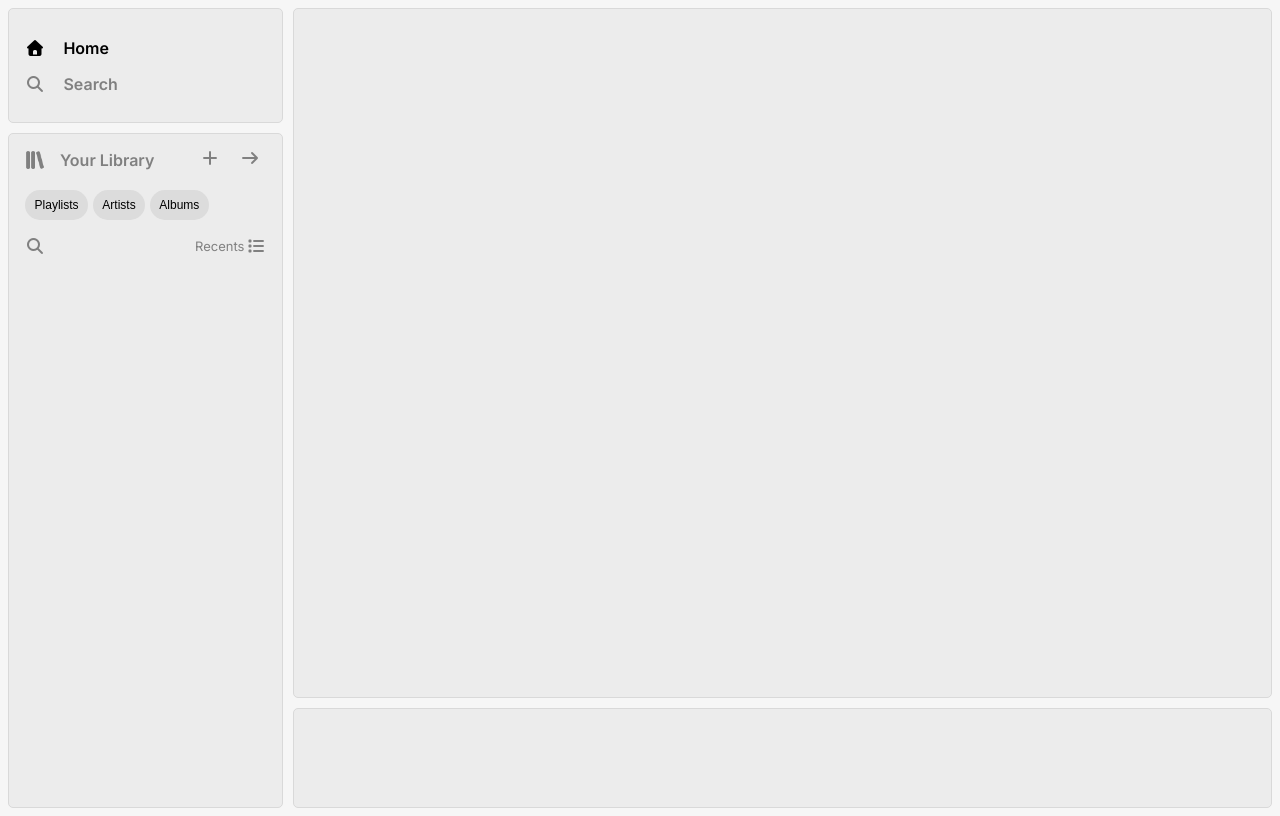
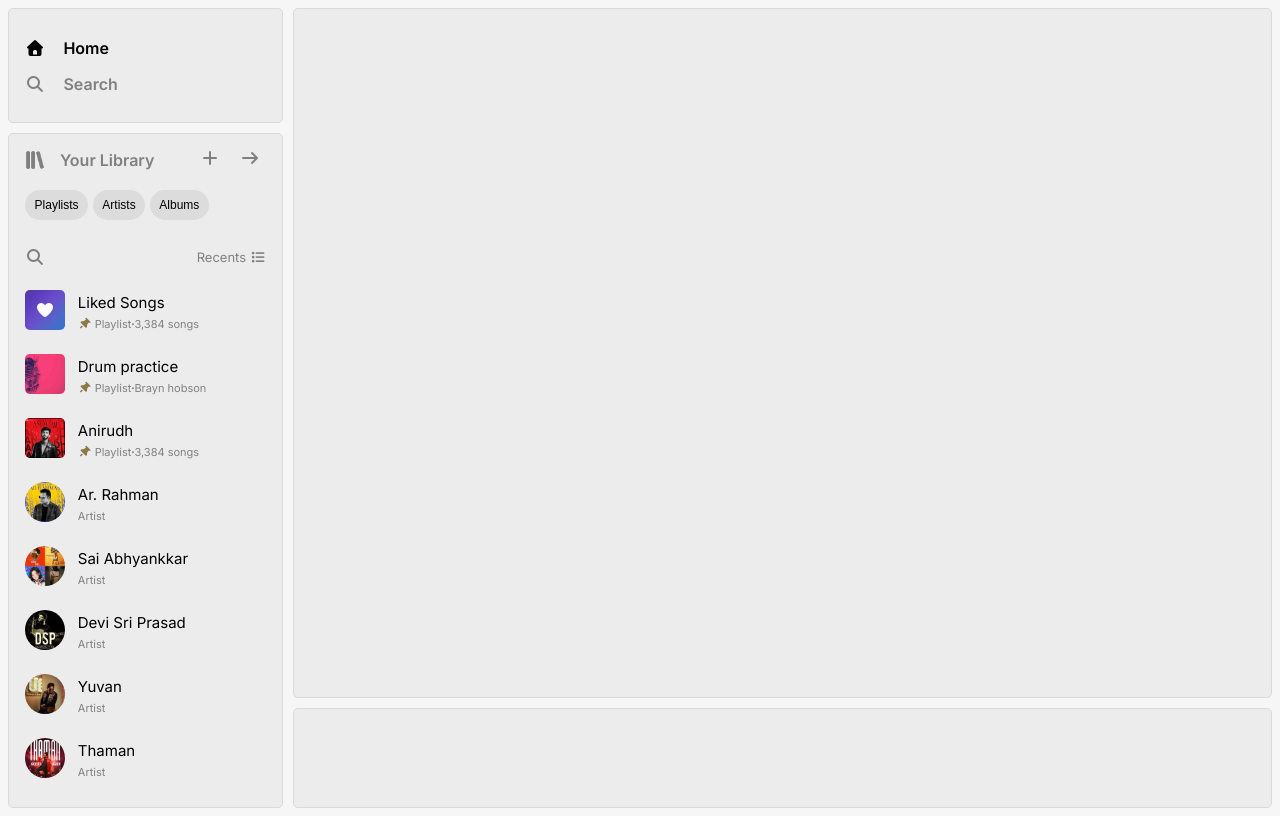
Before and after one commit to bittugurrala/Spotify_clone, a plain HTML site: page index.html in a window 1280 px wide. Drawn offline with Linux system fonts and the light colour scheme.

Commit message:
Finalised and added sidebar with profiles

```diff
--- a/index.html
+++ b/index.html
@@ -44,12 +44,98 @@
                 <span class = "mag-icon">
                     <i class="fa-solid fa-magnifying-glass"></i>
                 </span>
-                <span class = "recent-span">
-                    <p>Recents</p>
+                <span class = "list-icon">
+                    <p class = "recent-span">Recents
+                        <i class="fa-solid fa-list"></i>
+                    </p>
+
                 </span>
-                <span class = "list-icon">
-                    <i class="fa-solid fa-list"></i>
-                </span>
+            </div>
+            <div class = "playlists-container">
+                <div class="playlist">
+                    <div class = "thumbnail">
+                        <i class="fa-solid fa-heart"></i>
+                    </div>
+                    <div class = "desc">
+                        <p>Liked Songs</p>
+                        <span class = "count">
+                            <p class = "songs-count"><i class="fa-solid fa-thumbtack "></i>
+                                Playlist <span><i class="fa-solid fa-circle"></i></span>  3,384 songs</p>
+                        </span>
+                    </div>
+                </div>
+                <div class="playlist">
+                    <div class = "list1 thumbnail">
+                    </div>
+                    <div class = "desc">
+                        <p>Drum practice</p>
+                        <span class = "count">
+                            <p class = "songs-count"><i class="fa-solid fa-thumbtack "></i>
+                                Playlist <span><i class="fa-solid fa-circle"></i></span>  Brayn hobson</p>
+                        </span>
+                    </div>
+                </div>
+                <div class="playlist">
+                    <div class = "list2 thumbnail">
+                    </div>
+                    <div class = "desc">
+                        <p>Anirudh</p>
+                        <span class = "count">
+                            <p class = "songs-count"><i class="fa-solid fa-thumbtack "></i>
+                                Playlist <span><i class="fa-solid fa-circle"></i></span>  3,384 songs</p>
+                        </span>
+                    </div>
+                </div>
+                <div class="playlist">
+                    <div class = "list3 thumbnail thumbnail2">
+                    </div>
+                    <div class = "desc">
+                        <p>Ar. Rahman</p>
+                        <span class = "count">
+                            <p class = "songs-count">Artist</p>
+                        </span>
+                    </div>
+                </div>
+                <div class="playlist">
+                    <div class = "list4 thumbnail thumbnail2">
+                    </div>
+                    <div class = "desc">
+                        <p>Sai Abhyankkar</p>
+                        <span class = "count">
+                            <p class = "songs-count">Artist</p>
+                        </span>
+                    </div>
+                </div>
+                <div class="playlist">
+                    <div class = "list5 thumbnail thumbnail2">
+                    </div>
+                    <div class = "desc">
+                        <p>Devi Sri Prasad</p>
+                        <span class = "count">
+                            <p class = "songs-count">Artist</p>
+                        </span>
+                    </div>
+                </div>
+                <div class="playlist">
+                    <div class = "list6 thumbnail thumbnail2">
+                    </div>
+                    <div class = "desc">
+                        <p>Yuvan</p>
+                        <span class = "count">
+                            <p class = "songs-count">Artist</p>
+                        </span>
+                    </div>
+                </div>
+                <div class="playlist">
+                    <div class = "list7 thumbnail thumbnail2">
+                    </div>
+                    <div class = "desc">
+                        <p>Thaman</p>
+                        <span class = "count">
+                            <p class = "songs-count">Artist</p>
+                        </span>
+                    </div>
+                </div>
             </div>
 
 
--- a/style.css
+++ b/style.css
@@ -7,6 +7,7 @@
     --icon-after: black;
     --heading-font-weight: 600;
     --button-background : #DCDCDC;
+    --playlist-desc: 11px;
 
 }
 
@@ -141,8 +142,83 @@ body{
 }
 .recent-span{
     font-size: 13px;
+}
+.thumbnail{
+    width: 40px;
+    height: 40px;
+    border-radius: 0.3rem;
+    display: flex;
+    justify-content: center;
+    align-items: center;
+    background: linear-gradient(to bottom right,
+        #5038A0 0%,
+        #5C3EBF 25%,
+        #6A4FCB 50%,
+        #4E68C8 75%,
+        #2E77D0 100%);
+
+}
+.fa-heart{
+    color: white;
+}
+.fa-thumbtack{
+    transform: rotate(45deg);
+    color: #8A7A4A;
+}
+.desc{
+    position: relative;
+}
+.fa-circle{
+    font-size: 2px;
     position: absolute;
-    left: 195px;
+    top:45px;
+    left: 54px;
+}
+.songs-count{
+    font-size: var(--playlist-desc);
+    color: var(--icon-before);
+    margin-top:-10px;
+}
+.playlist{
+    display: flex;
+    flex-direction: row;
+    justify-content: start;
+    align-items: center;
+    gap: 0.8rem;
+}
+.desc{
+    font-size: 15px;
+}
+.list1{
+    background-image: url("assests/DrumPractice.png");
+    background-size: cover;
+}
+.list2{
+    background-image: url("assests/Anirudh.png");
+    background-size: cover;
+}
+.thumbnail2{
+    border-radius: 50%;
+}
+.list3{
+    background-image: url("assests/ARR.png");
+    background-size: cover;
+}
+.list4{
+    background-image: url("assests/Sai.png");
+    background-size: cover;
+}
+.list5{
+    background-image: url("assests/DSP.png");
+    background-size: cover;
+}
+.list6{
+    background-image: url("assests/Yuvan.png");
+    background-size: cover;
+}
+.list7{
+    background-image: url("assests/Thaman.png");
+    background-size: cover;
 }
 
 
```
Also changed, not shown: assests/ARR.png (added), assests/Anirudh.png (added), assests/DSP.png (added), assests/DrumPractice.png (added), assests/Sai.png (added), assests/Thaman.png (added), assests/Yuvan.png (added).
